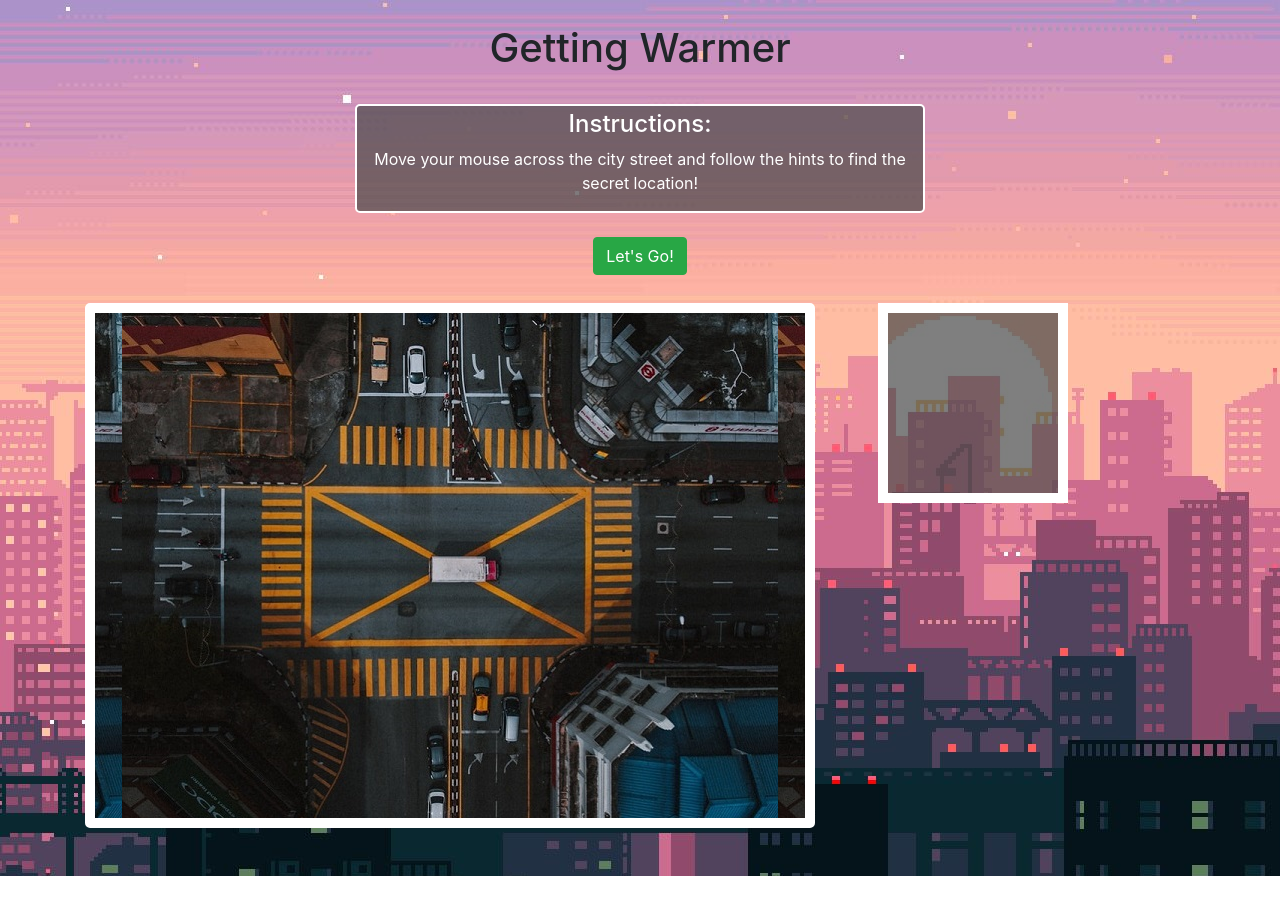
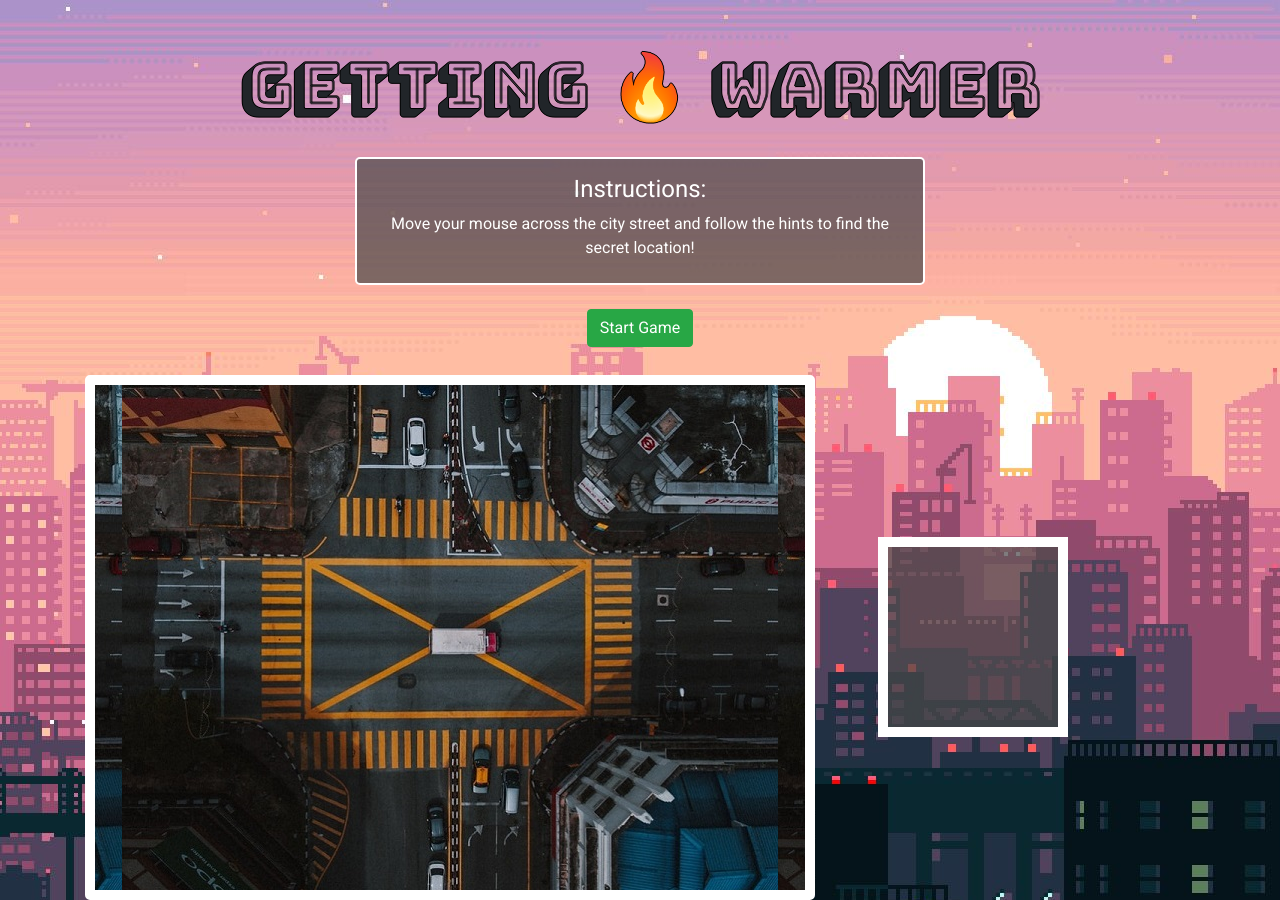
Before and after one commit to casey-cook/GettingWarmer, a plain HTML site: page index.html in a window 1280 px wide. Before the commit the page ends 876 px from the top, so only its background shows below. Drawn offline with nearby package versions, Linux system fonts and the light colour scheme.

Commit message:
polished spacing, added fonts, made winning area larger, button functionality

```diff
--- a/app.js
+++ b/app.js
@@ -2,6 +2,8 @@ const messageArea = document.getElementById('msg-col');
 const gameArea = document.querySelector('#content');
 const gameLocation = gameArea.getBoundingClientRect();
 const mouseTracking = document.getElementById('mouseArea')
+const btnStart = document.querySelector('button');
+console.log(btnStart);
 
 const gameXStart = gameLocation.x;
 const gameXEnd = gameLocation.x + gameLocation.width;
@@ -10,21 +12,46 @@ const gameYEnd = gameLocation.y + gameLocation.height;
 
 //Starting the Game
 
+btnStart.addEventListener('click', startGame)
+
 function startGame() {
+  //reset Instructions & Button
+  btnStart.innerText = 'Start Game';
+  messageArea.innerHTML = `<h4 class="mt-3">Instructions:</h4>
+  <p>Move your mouse across the city street and follow the hints to find the secret location!</p>`
+
+
   //Set winning coordinates
-  const winningX = Math.floor(Math.random() * gameLocation.width);
-  const winningY = Math.floor(Math.random() * gameLocation.height);
+  const winningX = ((Math.floor(Math.random() * ((gameLocation.width)-20))))+10;
+  const winningY = ((Math.floor(Math.random() * ((gameLocation.height)-20))))+10;
 
   console.log(`Winning X: ${winningX}`, `Winning Y: ${winningY}`)
 
   //Track the mouse
   document.addEventListener('mousemove', runEvent);
   function runEvent(e) {
+    let xDiff = Math.abs(winningX - e.offsetX);
+    let yDiff = Math.abs(winningY - e.offsetY);
+    let sumDiff = xDiff + yDiff;
+    // console.log(xDiff, yDiff);
 
-    mouseTracking.innerText = `Where am I? MouseX: ${e.offsetX} MouseY: ${e.offsetY}`;
 
-    if ((e.offsetX === winningX) && (e.offsetY === winningY)) {
-      messageArea.innerHTML = "<h1 class='pt-2'>WINNER!!</h1>"
+  mouseTracking.innerText =
+     `You are here:
+     X - Axis: ${e.offsetX}
+     Y - Axis: ${e.offsetY}
+
+     Pixels Away: ${sumDiff}
+
+     `;
+
+
+
+    if (((Math.abs(yDiff)) <= 30 ) && ((Math.abs(xDiff)) <=30 )) {
+      messageArea.innerHTML = "<h1 class='my-auto pt-2'>WINNER!!</h1><p>Not bad! Want to try again?</p>"
+
+      btnStart.innerText = 'Reset';
+
     }
   }
 }
--- a/index.html
+++ b/index.html
@@ -6,32 +6,33 @@
   <title>Getting Warmer - @spaceyjonescode</title>
   <link rel="stylesheet" href="https://stackpath.bootstrapcdn.com/bootstrap/4.3.1/css/bootstrap.min.css" integrity="sha384-ggOyR0iXCbMQv3Xipma34MD+dH/1fQ784/j6cY/iJTQUOhcWr7x9JvoRxT2MZw1T" crossorigin="anonymous">
   <link rel="stylesheet" href="style.css">
+  <link href="https://fonts.googleapis.com/css?family=Bungee+Shade|Roboto&display=swap" rel="stylesheet">
 </head>
 
 <body>
 <div class="container">
 
-  <div class="row mt-4 mb-4" id="top-row">
-    <div class="col col-10 mx-auto"><h1>Getting Warmer</h1></div>
+  <div class="row mb-4" id="top-row">
+    <div class="col col-10 pt-5 mx-auto"><h1>Getting 🔥 Warmer</h1></div>
   </div>
 
   <div class="row" id="msg-row">
     <div class="col col-6 mx-auto" id="msg-col">
-      <h4 class="mt-1">Instructions:</h4>
+      <h4 class="mt-3">Instructions:</h4>
       <p>Move your mouse across the city street and follow the hints to find the secret location!</p>
     </div>
   </div>
 
   <div class="row" id="btn-row">
-    <div class="col col-4 mx-auto mt-4 mb-4" id="btn-col"><button class="btn btn-success">Let's Go!</button></div>
+    <div class="col col-4 mx-auto mt-4 mb-4" id="btn-col"><button class="btn btn-success">Start New Game</button></div>
   </div>
 
   <!--Content / Gameboard-->
   <div class="row mt-1" id="game-row">
     <div class="col col-8">
-      <div class="mx-auto mb-5" id="content"></div>
+      <div class="mx-auto" id="content"></div>
     </div>
-    <div class="col col-2 ml-5" id="mouseArea"></div>
+    <div class="col col-2 ml-5 my-auto" id="mouseArea"></div>
   </div>
 
 </div>
--- a/style.css
+++ b/style.css
@@ -1,6 +1,7 @@
 body {
   background-image: url(img/body.jpg);
   min-width: 700px;
+  font-family: 'Roboto', sans-serif;
 }
 
 h1, h4, p {
@@ -8,9 +9,15 @@ h1, h4, p {
 }
 
 
+h1 {
+  font-family: 'Bungee Shade', cursive;
+  font-size: 4rem;
+  text-shadow: -1px 0 black, 0 1px black, 1px 0 black, 0 -1px black;
+}
+
 #msg-col {
   background-color: rgba(73, 73, 73, 0.7);
-  min-height: 80px;
+  min-height: 128px;
   border-radius: 5px;
   color: white;
   border: 2px solid white;
@@ -34,5 +41,8 @@ h1, h4, p {
   background-color: rgba(73, 73, 73, 0.7);
   height: 200px;
   color: white;
-  padding-top: 25px;;
+  text-align: center;
+  padding-top: 15px;
+
+
 }
```
